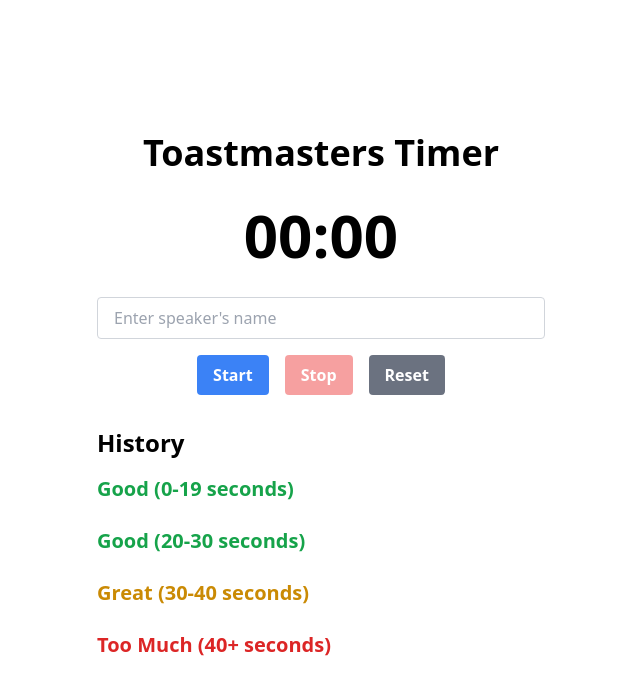
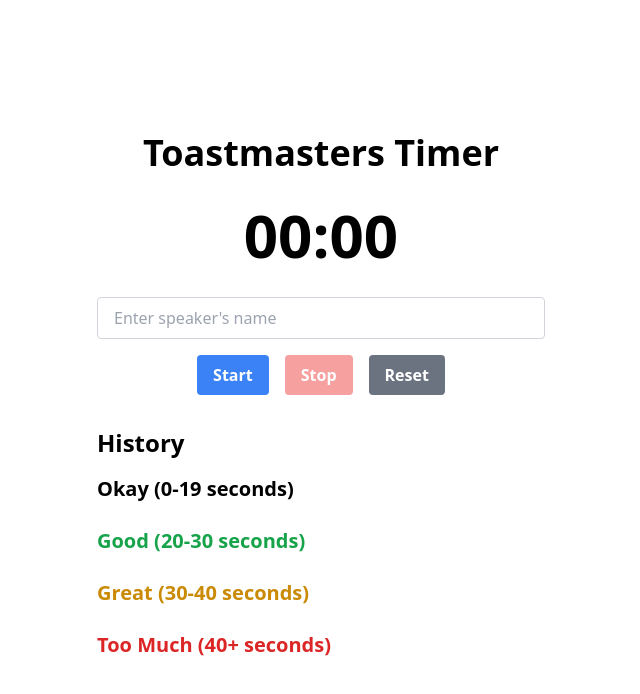
Before and after one commit to Engineered0/Toastmasters-Timer-2, a React (Vite) app: page / in a window 1280 px wide. Shown: the top 694 px of the page, without its empty margins (319-959 px from the left). Built offline with nearby package versions, Linux system fonts and the light colour scheme.

Commit message:
Update App.tsx

```diff
--- a/src/App.tsx
+++ b/src/App.tsx
@@ -113,7 +113,7 @@
         <h2 className="text-2xl font-bold mb-4">History</h2>
         <div className="space-y-4">
           <div>
-            <h3 className="text-xl font-semibold mb-2 text-green-600">Good (0-19 seconds)</h3>
+            <h3 className="text-xl font-semibold mb-2 text-black-100">Okay (0-19 seconds)</h3>
             <div className="max-h-40 overflow-y-auto">
               {good.map((item, index) => (
                 <div key={index} className="p-2 mb-2 rounded bg-white-100">
```
